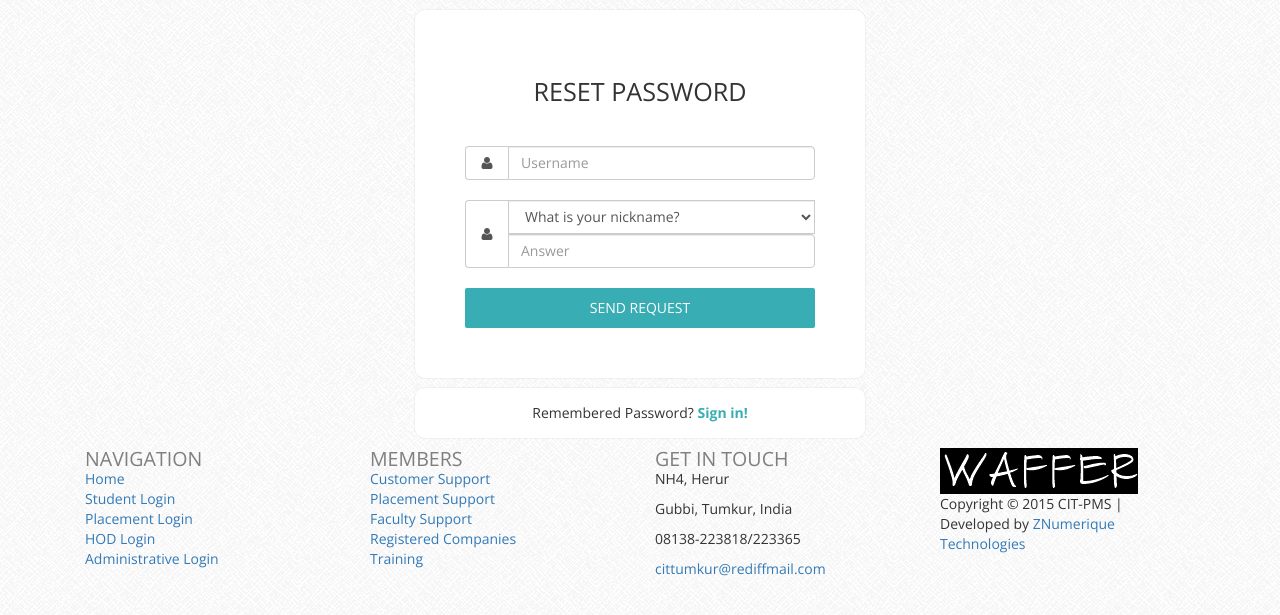
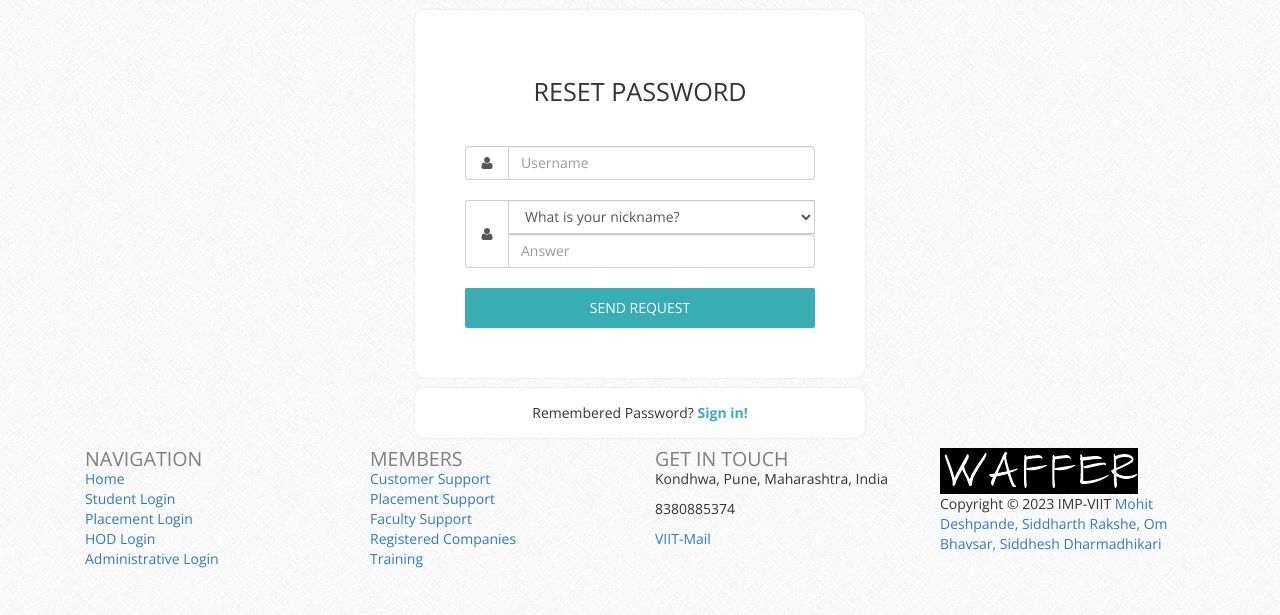
Before and after one commit to sid120/Internship-Portal, a PHP site: the page made by Profilers/PriProfile/Forgot Password.php in a window 1280 px wide. Shown: the top 615 px of the page. Run offline with PHP 8.4, Linux system fonts and the light colour scheme.

Commit message:
Pri UI Update

```diff
--- a/Profilers/PriProfile/Forgot Password.php
+++ b/Profilers/PriProfile/Forgot Password.php
@@ -115,15 +115,14 @@
 				</div>
 				<div class="col-md-3 get_in_touch ftr">
 					<h3>GET IN TOUCH</h3>
-					<p>NH4, Herur</p>
-					<p>Gubbi, Tumkur, India</p>
-					<p>08138-223818/223365</p>
-					<a href="mailto:cittumkur@rediffmail.com">cittumkur@rediffmail.com</a>
+					<p>Kondhwa, Pune, Maharashtra, India</p>
+					<p>8380885374</p>
+					<a href="mailto:studentsection@viit.ac.in">VIIT-Mail</a>
 				</div>
 				<div class="col-md-3 ftr-logo">
 					<a href="index.php"><img src="images/wds.png" alt=""/></a>
-							<p>Copyright &copy; 2015 CIT-PMS | Developed by
-              <a href="http://znumerique.azurewebsites.net" target="_parent">ZNumerique Technologies</a>
+							<p>Copyright &copy; 2023 IMP-VIIT
+              <a>Mohit Deshpande, Siddharth Rakshe, Om Bhavsar, Siddhesh Dharmadhikari</a>
 			  </p>
 				</div>
 				</div>
--- a/Profilers/PriProfile/login.php
+++ b/Profilers/PriProfile/login.php
@@ -94,7 +94,7 @@
             <div class="templatemo-content-widget white-bg col-2">
               <i class="fa fa-times"></i>
               <div class="square"></div>
-              <h2 class="templatemo-inline-block">Welcome to CIT-PMS</h2><hr>
+              <h2 class="templatemo-inline-block">Welcome to IMP-VIIT</h2><hr>
               <p>There is a worth for everything so do logging in here. The Use of this is, You can View Student details, Check their Eligibility Criteria and U cvan look up drive details</p>
               <p><a href="Students Eligibility.php">Check Students Eligibility</a></p>
 
@@ -225,8 +225,8 @@ echo "</h3>";
           </div> <!-- Second row ends -->
 
           <footer class="text-right">
-            <p>Copyright &copy; 2015 CIT-PMS | Developed by
-              <a href="http://znumerique.azurewebsites.net" target="_parent">ZNumerique Technologies</a>
+            <p>Copyright &copy; 2023 IMP-VIIT | Developed by
+              <a>Mohit Deshpande, Om Bhavsar, Siddharth Rakshe, Siddhesh Dharmadhikari</a>
             </p>
           </footer>
         </div>
```
